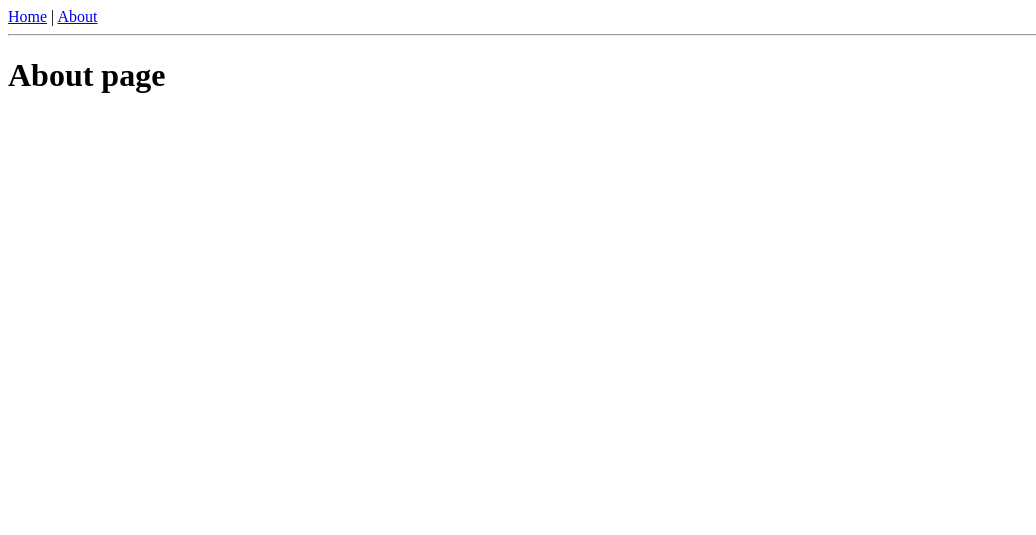
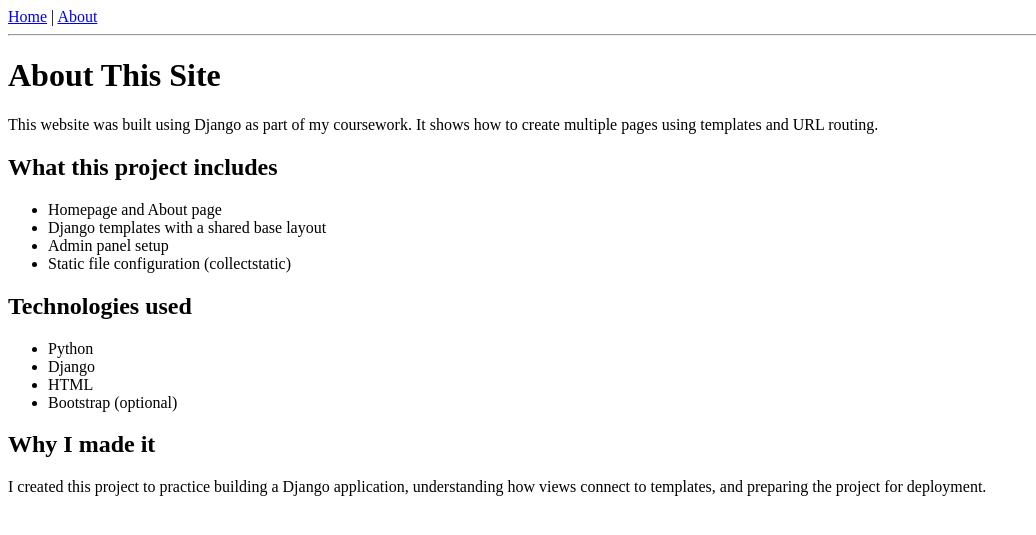
Before and after one commit to BlessyKhadka/django-pages-app, a Django app: template templates/about.html in a window 1280 px wide. Shown: the top 535 px of the page, without its empty margins (0-1036 px from the left). Run offline with Django 4.2, Linux system fonts and the light colour scheme; the template is opened without the code that fills it, so the values that code supplies are empty.

Commit message:
Update About page content

```diff
--- a/templates/about.html
+++ b/templates/about.html
@@ -1,5 +1,32 @@
 {% extends "base.html" %}
 
 {% block content %}
-<h1>About page</h1>
+<h1>About This Site</h1>
+
+<p>
+  This website was built using Django as part of my coursework. It shows how to create
+  multiple pages using templates and URL routing.
+</p>
+
+<h2>What this project includes</h2>
+<ul>
+  <li>Homepage and About page</li>
+  <li>Django templates with a shared base layout</li>
+  <li>Admin panel setup</li>
+  <li>Static file configuration (collectstatic)</li>
+</ul>
+
+<h2>Technologies used</h2>
+<ul>
+  <li>Python</li>
+  <li>Django</li>
+  <li>HTML</li>
+  <li>Bootstrap (optional)</li>
+</ul>
+
+<h2>Why I made it</h2>
+<p>
+  I created this project to practice building a Django application, understanding how
+  views connect to templates, and preparing the project for deployment.
+</p>
 {% endblock content %}
```
